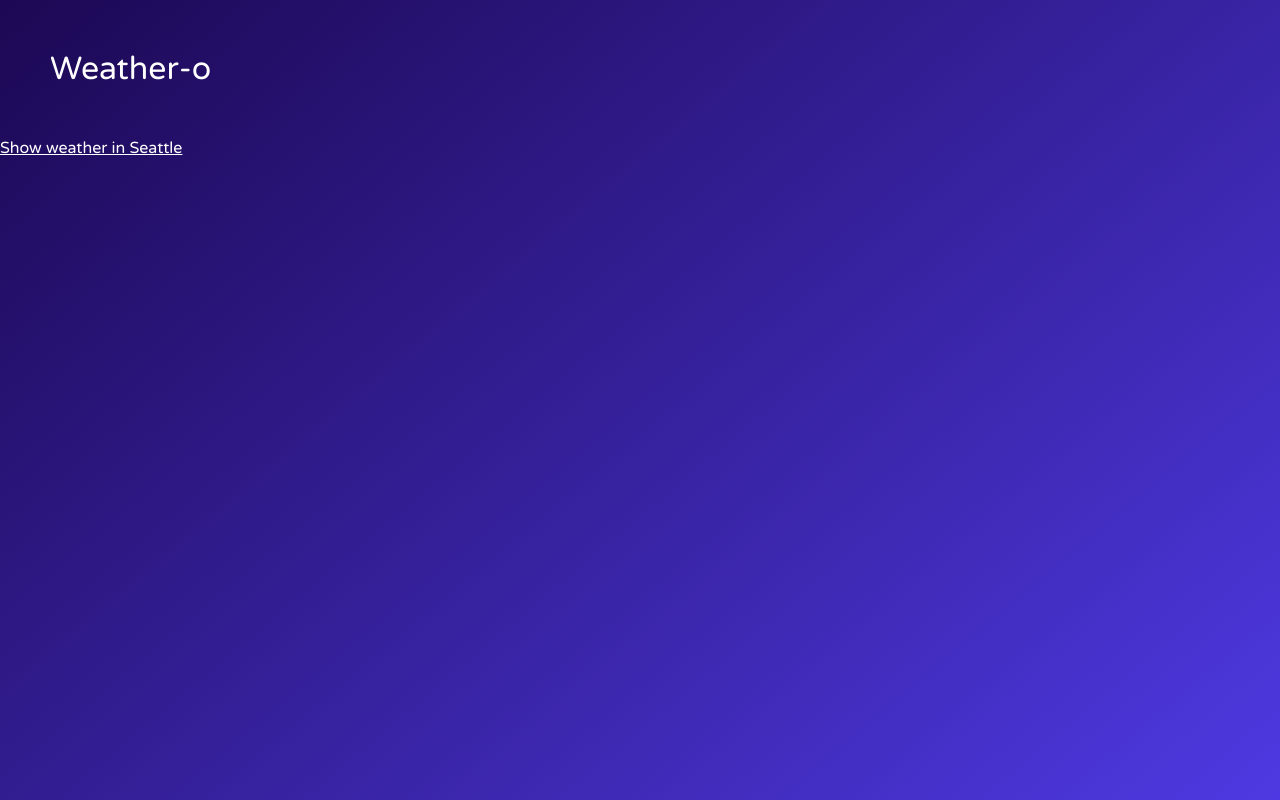
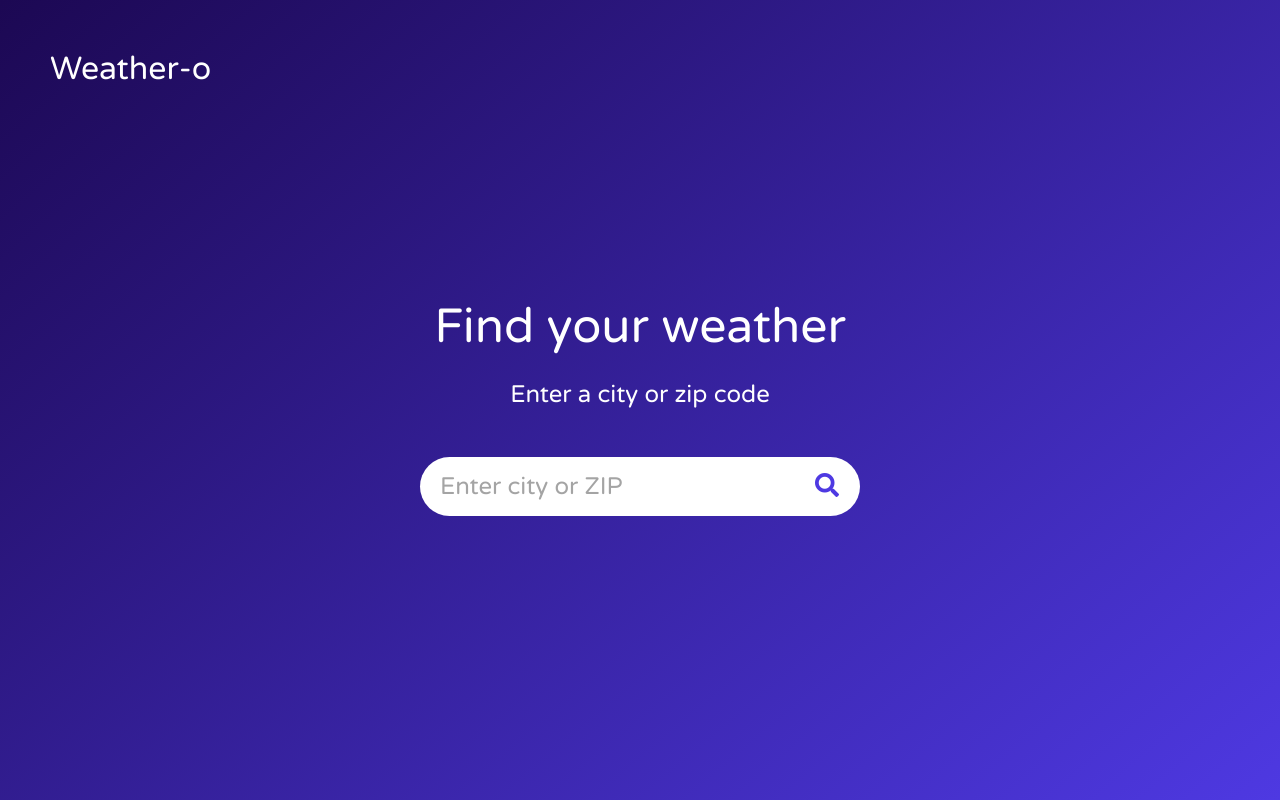
Before and after one commit to partiallymisplaced/team-weather-app, an Angular app: page / in a window 1280 px wide. Built offline with nearby package versions, Linux system fonts and the light colour scheme.

Commit message:
Adds style and markup to search component, router to button

```diff
--- a/src/app/search/search.component.css
+++ b/src/app/search/search.component.css
@@ -0,0 +1,39 @@
+.centered {
+    text-align: center;
+    margin-top: 20vh;
+}
+h2 {
+    font-size: 3em;
+    padding-bottom: 0.5em;
+}
+p {
+    font-size: 1.5em;
+    padding-bottom: 2em;
+}
+
+input {
+    margin: 0 auto;
+    width: 100%;
+    border: 0;
+    border-radius: 30px;
+    padding: 15px 20px;
+    font-family: 'Varela Round', sans-serif;
+    font-size: 1.5em;
+    color: #4E39E2;
+    max-width: 400px;
+}
+
+input::placeholder {
+    color: #a4a4a4;
+}
+
+button.search-button {
+    float: left;
+    font-size: 1.5em;
+    color: #4E39E2;
+    background-color: #FFF;
+    border: 0;
+    position: absolute;
+    margin: 15px -45px;
+    cursor: pointer;
+}
--- a/src/app/search/search.component.html
+++ b/src/app/search/search.component.html
@@ -1 +1,8 @@
-<a routerLink="current-weather/Seattle" style="cursor: pointer; color: white">Show weather in Seattle</a>
+<div class="centered">
+    <h2>Find your weather</h2>
+    <p>Enter a city or zip code</p>
+    <form action="submit">
+        <input type="input" class="" placeholder="Enter city or ZIP">
+        <button class="search-button" routerLink="current-weather/Seattle"><i class="fas fa-search"></i></button>
+    </form>
+</div>
--- a/src/index.html
+++ b/src/index.html
@@ -7,6 +7,7 @@
   <meta name="viewport" content="width=device-width, initial-scale=1">
   <link rel="icon" type="image/x-icon" href="favicon.ico">
   <link href="https://fonts.googleapis.com/css?family=Varela+Round" rel="stylesheet">
+  <link rel="stylesheet" href="https://use.fontawesome.com/releases/v5.3.1/css/all.css" integrity="sha384-mzrmE5qonljUremFsqc01SB46JvROS7bZs3IO2EmfFsd15uHvIt+Y8vEf7N7fWAU" crossorigin="anonymous">
   <link rel="stylesheet" href="node_modules\weather-icons\css\weather-icons.css">
 </head>
 <body>
--- a/src/styles.css
+++ b/src/styles.css
@@ -17,7 +17,11 @@ body {
 
 }
 
+h1, h2, h3, h4, h5, h6 {
+    font-weight: 400;
+}
+
 .night-color {
     background-color: #1C0853;
     background: linear-gradient(140deg, #1C0853, #4E39E2);
-  }
+}
```
